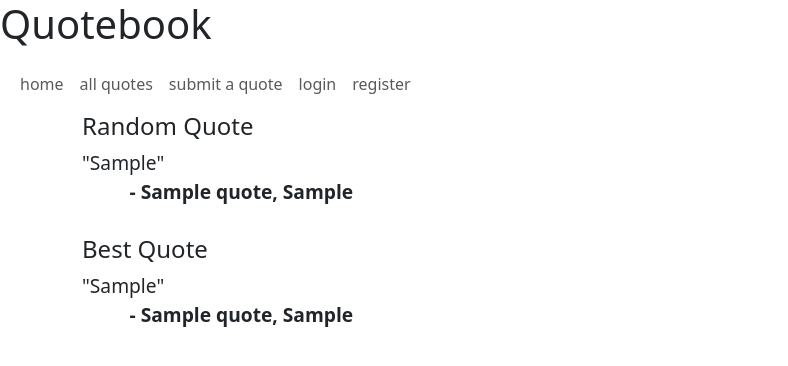
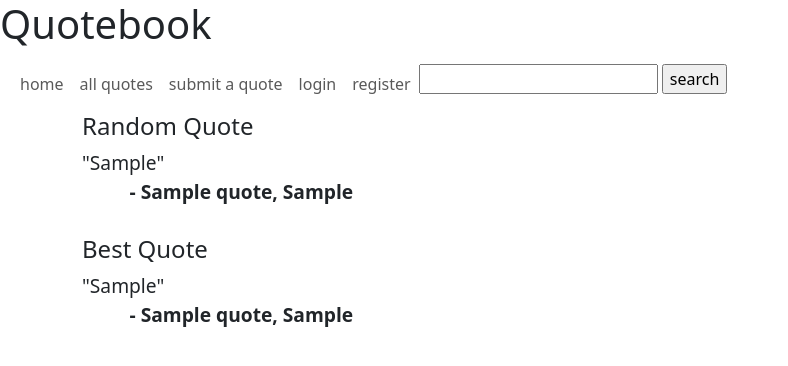
Before and after one commit to ArchieHickmott/quotebook, a Flask app: page / in a window 1280 px wide. Shown: the top 366 px of the page, without its empty margins (0-788 px from the left). Run offline with Flask 3, Linux system fonts and the light colour scheme; tables that the repository leaves empty hold one stand-in row (values such as "Sample post"); parts of the project's set-up code (start-up, migrations or seed data) failed here and were passed over; some libraries are stand-ins or nearby versions.

Commit message:
Created search system

```diff
--- a/app.py
+++ b/app.py
@@ -86,6 +86,10 @@ class QuoteForm(FlaskForm):
     quote = StringField("Quote", [InputRequired()])
     submit = SubmitField("submit quote", render_kw={"class": "button button-dark"})
 
+class SearchForm(FlaskForm):
+    search = StringField("search", [InputRequired()])
+    submit = SubmitField("search", render_kw={"class": "button button-dark"})
+
 def like_quote(quoteid, userid):
     quotes: Table = db.quotes
     likes = quotes.get("likes").filter(f"rowid={quoteid}").first()[0]
@@ -107,6 +111,54 @@ def unlike_quote(quoteid, userid):
         db.query(f"UPDATE quotes SET likes=? WHERE rowid={quoteid}", (str(likes),))
         db.query(f"UPDATE quotes SET numlikes={len(likes)} WHERE rowid={quoteid}")
 
+@app.before_request
+def before():
+    form: SearchForm = SearchForm()
+    quotes: Table = db.quotes
+    if "like" in request.form and "user" in session:
+        user = User.load(**session["user"])
+        like_quote(request.form["like"], user.id())
+    elif "unlike" in request.form and "user" in session:
+        user = User.load(**session["user"])
+        unlike_quote(request.form["unlike"], user.id())
+    if not form.validate_on_submit():
+        return
+    if not "user" in session:
+        search = form.search.data
+        sql = """
+                SELECT name, year, quote, numlikes FROM quotes
+                WHERE name LIKE ?
+                OR year LIKE ?
+                OR quote LIKE ?
+            """
+        results = db.query(sql, tuple("%" + search.strip() + "%" for _ in range(3)))
+        return render_template("quotes.html", quotes=results, search_form=form)
+    search = form.search.data
+    sql = """
+            SELECT name, year, quote, numlikes, rowid FROM quotes
+            WHERE name LIKE ?
+            OR year LIKE ?
+            OR quote LIKE ?
+            ORDER BY numlikes DESC
+            """
+    quotes_ls = db.query(sql, tuple("%" + search.strip() + "%" for _ in range(3)))
+    displayed_quotes = []
+    for quote in quotes_ls:
+        likes = quotes.get("likes").filter(f"rowid={quote[4]}").first()[0]
+        likes = json.loads(likes)
+        displayed_quotes.append((*quote, likes))
+    user = User.load(**session["user"])
+
+    search = form.search.data
+    sql = """
+            SELECT name, year, quote, numlikes FROM quotes
+            WHERE name LIKE ?
+            OR year LIKE ?
+            OR quote LIKE ?
+            """
+    results = db.query(sql, tuple("%" + search.strip() + "%" for _ in range(3)))
+    return render_template("quotes.html", quotes=displayed_quotes, id=int(user.id()), search_form=SearchForm())
+
 @app.route('/submit', methods=["GET", "POST"])
 def submit():
     form: QuoteForm = QuoteForm()
@@ -126,7 +178,7 @@ def submit():
         else:
             quotes.append(name=name, year=date, quote=quote)
     quotes = quotes("name", "year", "quote")
-    return render_template("submit.html", form=form, quotes=quotes)
+    return render_template("submit.html", form=form, quotes=quotes, search_form=SearchForm())
 
 @app.route("/", methods=["GET", "POST"])
 def index():
@@ -143,20 +195,14 @@ def index():
         else:
             break
     best_quote = db.quotes.get("name", "year", "quote").order("numlikes DESC").limit(1)[0]
-    return render_template("index.html", quote=quote, quoteid=id, best_quote=best_quote)
+    return render_template("index.html", quote=quote, quoteid=id, best_quote=best_quote, search_form=SearchForm())
 
 @app.route("/quotes", methods=["GET", "POST"])
 def quotes():
-    if request.method == "POST" and "user" in session:
-        user = User.load(**session["user"])
-        if "like" in request.form:
-            like_quote(request.form["like"], user.id())
-        elif "unlike" in request.form:
-            unlike_quote(request.form["unlike"], user.id())
     quotes: Table = db.quotes
     if not "user" in session:
         quotes = quotes.get("name", "year", "quote", "numlikes").order("numlikes DESC").all()
-        return render_template("quotes.html", quotes=quotes)
+        return render_template("quotes.html", quotes=quotes, search_form=SearchForm())
     quotes_ls = db.query("""SELECT name, year, quote, numlikes, rowid FROM quotes
                       ORDER BY numlikes DESC""")
     displayed_quotes = []
@@ -165,7 +211,7 @@ def quotes():
         likes = json.loads(likes)
         displayed_quotes.append((*quote, likes))
     user = User.load(**session["user"])
-    return render_template("quotes.html", quotes=displayed_quotes, id=int(user.id()))
+    return render_template("quotes.html", quotes=displayed_quotes, id=int(user.id()), search_form=SearchForm())
 
 # MARK: Login Page
 @app.route('/login', methods=['GET', 'POST'])
@@ -195,7 +241,7 @@ def login():
             db.log_logins.append(userid=id, ip=request.remote_addr, time=datetime.now())
             session["user"] = vars(user)
             return redirect(url_for('home'))
-    return render_template("login.html", form=form)
+    return render_template("login.html", form=form, search_form=SearchForm())
 
 # MARK: Register Page
 @app.route('/register', methods=['GET', 'POST'])
@@ -215,7 +261,7 @@ def register():
 
         User.create_user(db, first_name, last_name, email, password)
         return redirect(url_for("login"))
-    return render_template("register.html", form=form)
+    return render_template("register.html", form=form, search_form=SearchForm())
 
 # MARK: Home Page
 # home page (logged in users only)
@@ -223,12 +269,6 @@ def register():
 def home():
     quotes: Table = db.quotes
     num = db.query("SELECT max(rowid) FROM quotes")[0][0]
-    if request.method == "POST" and "user" in session:
-        user = User.load(**session["user"])
-        if "like" in request.form:
-            like_quote(request.form["like"], user.id())
-        elif "unlike" in request.form:
-            unlike_quote(request.form["unlike"], user.id())
     while True:
         id = randint(1, num)
         try:
@@ -253,7 +293,7 @@ def home():
     bid = best_quote[3]
     return render_template("home.html", user=user, id=int(user.id()),
                            quote=quote, quoteid=id,
-                           best_quote=best_quote, best_quote_id=bid)
+                           best_quote=best_quote, best_quote_id=bid, search_form=SearchForm())
 
 # MARK: logout/delete
 @app.route("/logout")
@@ -271,7 +311,7 @@ def delete_account():
     if not user.is_logged_in():
         return redirect(url_for("index"))
     if not form.validate_on_submit():
-        return render_template("confirm_delete.html", form=form)
+        return render_template("confirm_delete.html", form=form, search_form=SearchForm())
     id = user.id()
     session.pop("user")
     db.log_detail_changes.remove(userid=id)
@@ -309,7 +349,8 @@ def admin():
                                 date_created=users.get(users.date_created).filter(userid=id).first()[0],
                                 plevel=users.get(users.PLEVEL).filter(userid=id).first()[0],
                                 logins=db.log_logins.get("ip", "time").filter(userid=id).order("time DESC").all(),
-                                fails=db.log_failed_logins.get("ip", "time").filter(userid=id).order("time DESC").all())
+                                fails=db.log_failed_logins.get("ip", "time").filter(userid=id).order("time DESC").all(),
+                                search_form=SearchForm())
     if not user.is_logged_in():
         return redirect(url_for("login"))
     if permission_level != 0:
@@ -326,14 +367,15 @@ def admin():
                                 users=users_table,
                                 fails=fails,
                                 logins=logins,
-                                plevel = permission_level)
+                                plevel = permission_level,
+                                search_form=SearchForm())
     return "NOT ADMIN", 401
 
 @app.errorhandler(Exception)
 def errors(e: Exception):
     if isinstance(e, HTTPException):
         if e.code == 404:
-            return render_template("404.html", msg=error_codes[e.code])
+            return render_template("404.html", msg=error_codes[e.code], search_form=SearchForm())
         else:
             app.logger.warning(f"error in app {e.code}")
     tb = format_exc()  # Capture traceback
--- a/templates/home.html
+++ b/templates/home.html
@@ -1,5 +1,5 @@
 {% import "bootstrap/wtf.html" as wtf %}
-{% extends "quote.html" %}
+{% extends "template.html" %}
 {% block content %}
 <div class="row" style="font-size: larger;">
     <div class="col-sm-6">
--- a/templates/index.html
+++ b/templates/index.html
@@ -1,6 +1,8 @@
+{% import "bootstrap/wtf.html" as wtf%}
 {% extends "template.html" %}
 {% block content %}
 <div class="row" style="font-size: larger;">
+
     <div class="col-sm-6">
     <h4>Random Quote</h4>
         <div class="row">
--- a/templates/template.html
+++ b/templates/template.html
@@ -39,6 +39,11 @@
         {% else %}
         <li class="nav-item justify-content-end"><a class="nav-link" href="{{url_for('logout')}}">logout</a></li>
         {% endif %}
+        <form class="nav-item" method="POST">
+            {{search_form.csrf_token}}
+            {{search_form.search}}
+            {{search_form.submit}}
+        </form>
     </ul>
     </div>
     </header>
```
